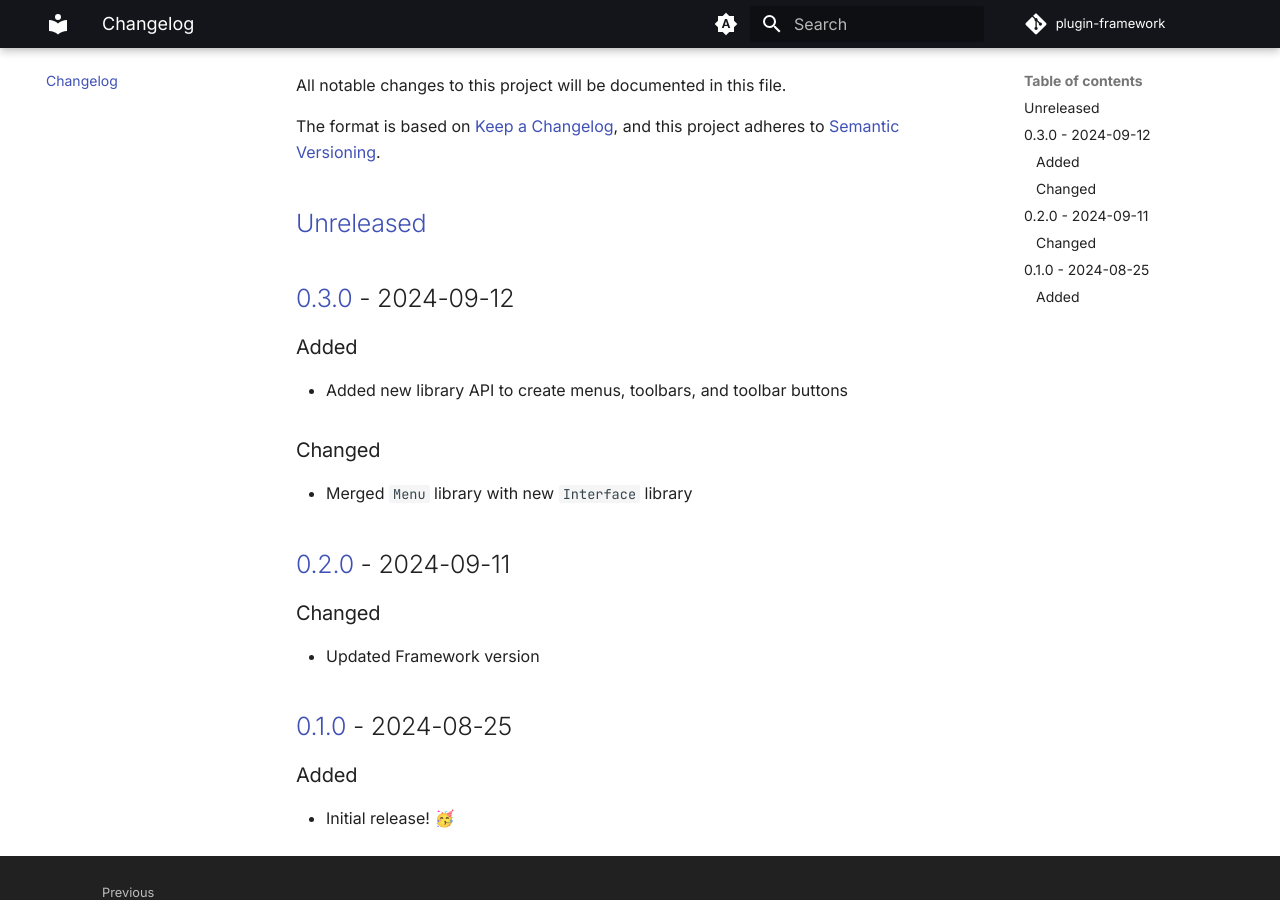
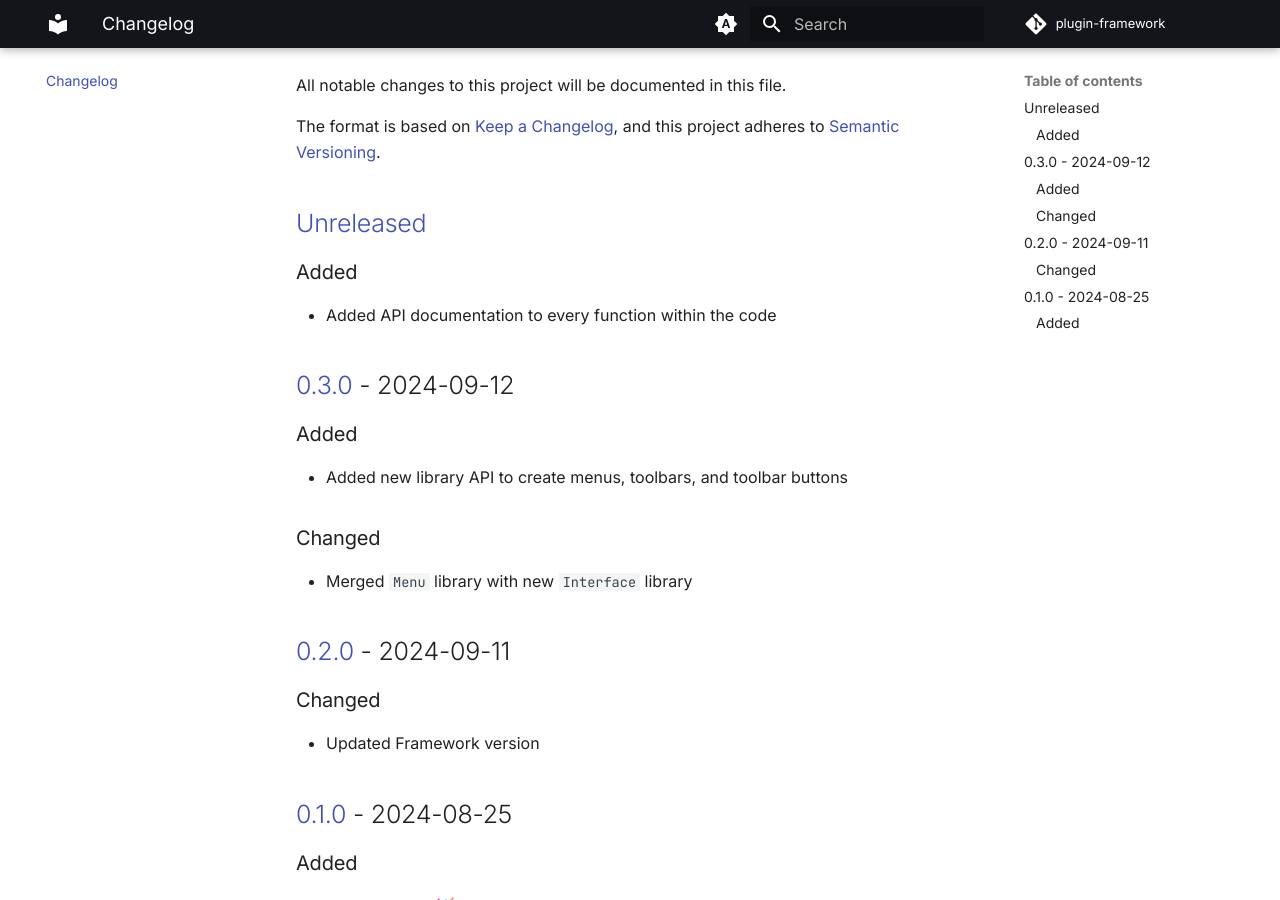
Before and after one commit to luminlabsdev/plugin-framework, an MkDocs documentation site: the page built from docs/changelog.md, in a window 1280 px wide and 900 px high, scrolled down 322 px. Built offline with MkDocs 1.6.1 and Material for MkDocs 9.7.7, drawn with Linux system fonts in a browser that asks for light colours; comment, search, counter and statistics services are not loaded.

```diff
--- a/docs/changelog.md
+++ b/docs/changelog.md
@@ -14,6 +14,10 @@ The format is based on [Keep a Changelog](https://keepachangelog.com/en/1.1.0/),
 and this project adheres to [Semantic Versioning](https://semver.org/spec/v2.0.0.html).
 
 ## [Unreleased]
+
+### Added
+
+- Added API documentation to every function within the code
 
 ## [0.3.0] - 2024-09-12
 
--- a/wally.toml
+++ b/wally.toml
@@ -1,6 +1,6 @@
 [package]
 name = "lumin/plugin-framework"
-version = "0.3.0"
+version = "0.4.0"
 registry = "https://github.com/UpliftGames/wally-index"
 realm = "shared"
 
```
Also changed, not shown: 4 other files.
